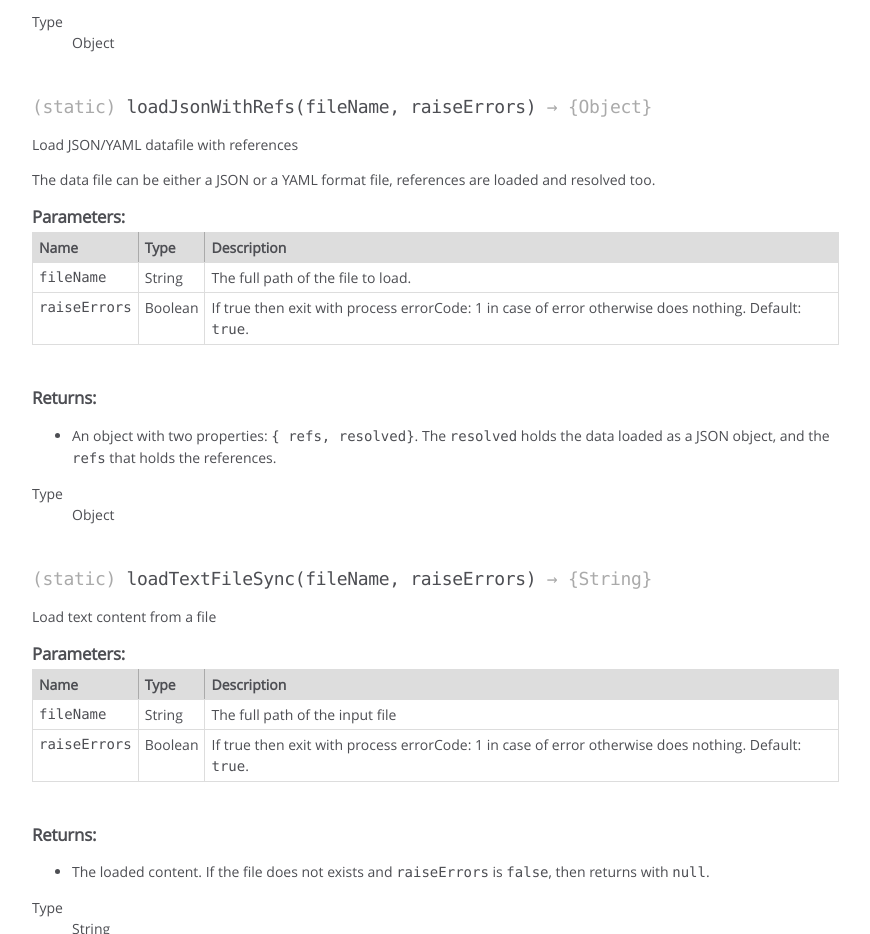
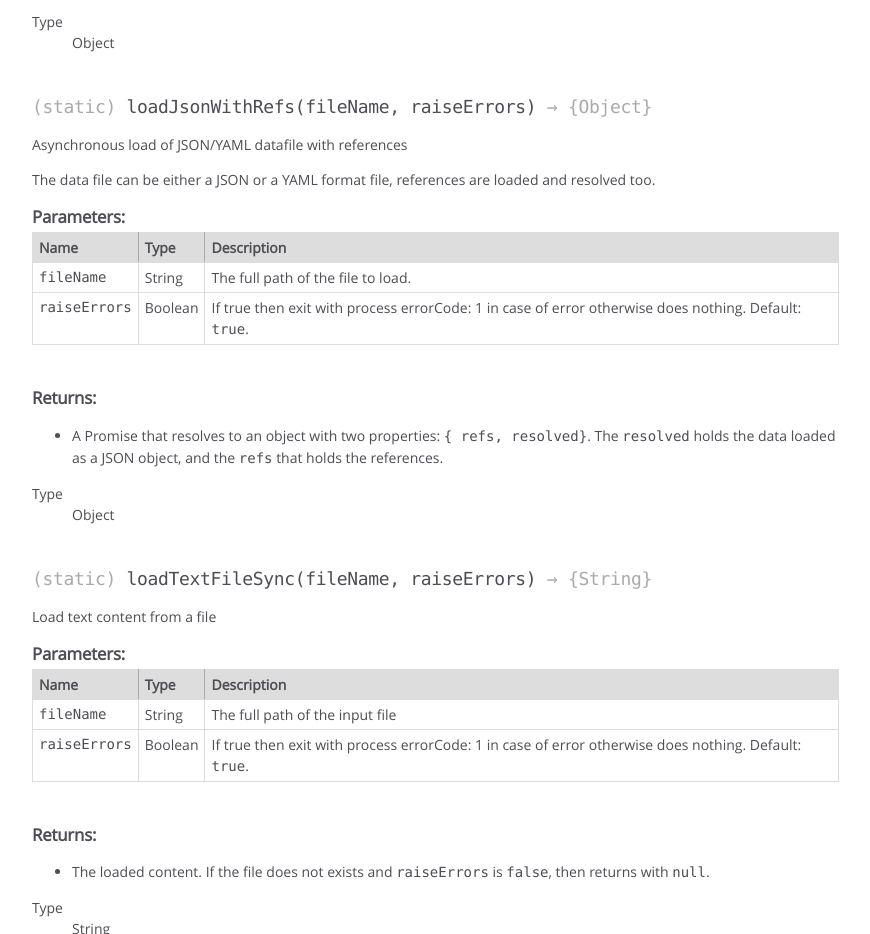
Before and after one commit to tombenke/datafile, a website: page docs/module-datafile.html in a window 1280 px wide. Shown: the part 1802-2736 px from the top of the page, without its empty margins (0-870 px from the left). Drawn offline with Linux system fonts and the light colour scheme.

Commit message:
Fix doc of loadJsonWithRefs function

```diff
--- a/docs/module-datafile.html
+++ b/docs/module-datafile.html
@@ -819,7 +819,7 @@ Skips directory names from the result list. Only files will be listed.</p>
 
 
 <div class="description">
-    <p>Load JSON/YAML datafile with references</p>
+    <p>Asynchronous load of JSON/YAML datafile with references</p>
 <p>The data file can be either a JSON or a YAML format file, references are loaded and resolved too.</p>
 </div>
 
@@ -959,7 +959,7 @@ Skips directory names from the result list. Only files will be listed.</p>
 
 <div class="param-desc">
     <ul>
-<li>An object with two properties: <code>{ refs, resolved}</code>. The <code>resolved</code> holds the data loaded as a JSON object, and the <code>refs</code> that holds the references.</li>
+<li>A Promise that resolves to an object with two properties: <code>{ refs, resolved}</code>. The <code>resolved</code> holds the data loaded as a JSON object, and the <code>refs</code> that holds the references.</li>
 </ul>
 </div>
 
--- a/src/index.js
+++ b/src/index.js
@@ -86,14 +86,14 @@ export const loadJsonFileSync = (fileName, raiseErrors = true) => {
 }
 
 /**
- * Load JSON/YAML datafile with references
+ * Asynchronous load of JSON/YAML datafile with references
  *
  * The data file can be either a JSON or a YAML format file, references are loaded and resolved too.
  *
  * @arg {String} fileName     - The full path of the file to load.
  * @arg {Boolean} raiseErrors - If true then exit with process errorCode: 1 in case of error otherwise does nothing. Default: `true`.
  *
- * @return {Object} - An object with two properties: `{ refs, resolved}`. The `resolved` holds the data loaded as a JSON object, and the `refs` that holds the references.
+ * @return {Object} - A Promise that resolves to an object with two properties: `{ refs, resolved}`. The `resolved` holds the data loaded as a JSON object, and the `refs` that holds the references.
  *
  * @function
  */
```
Also changed, not shown: dist/index.js, dist/index.spec.js.
